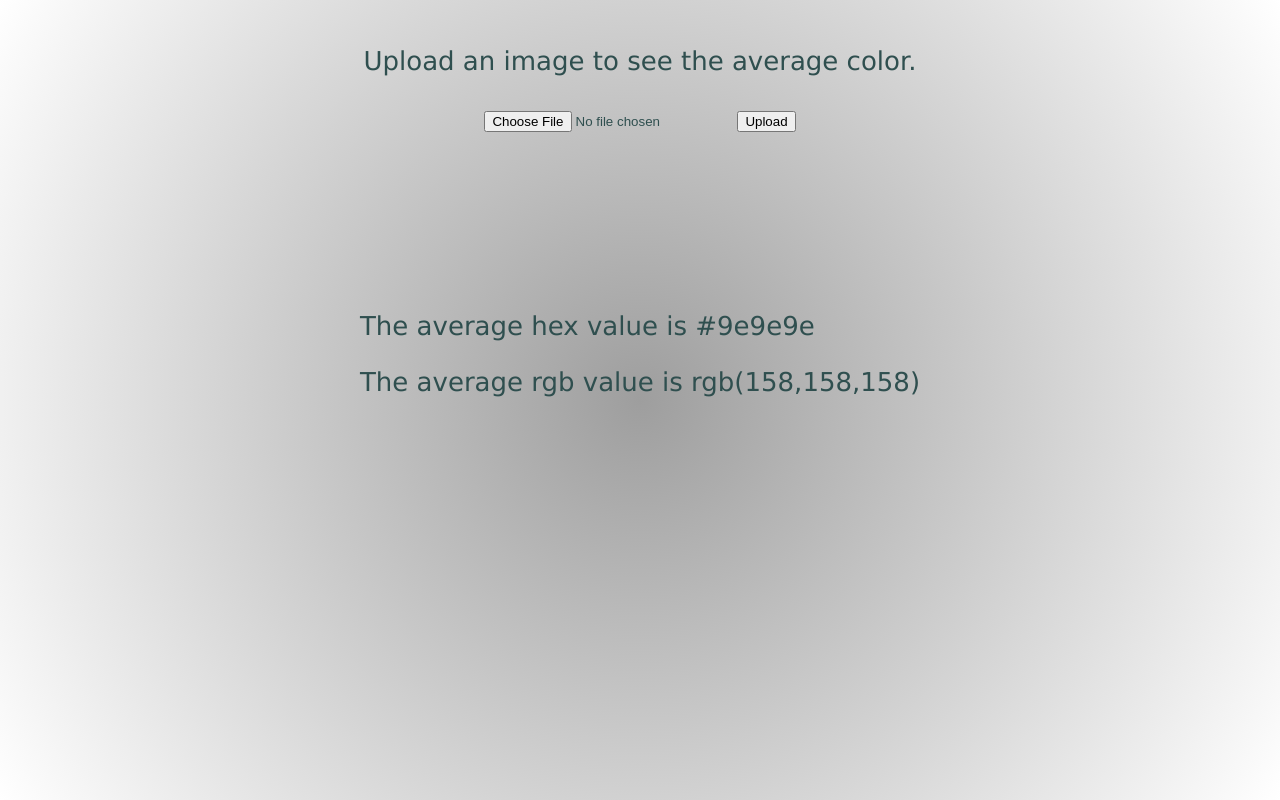
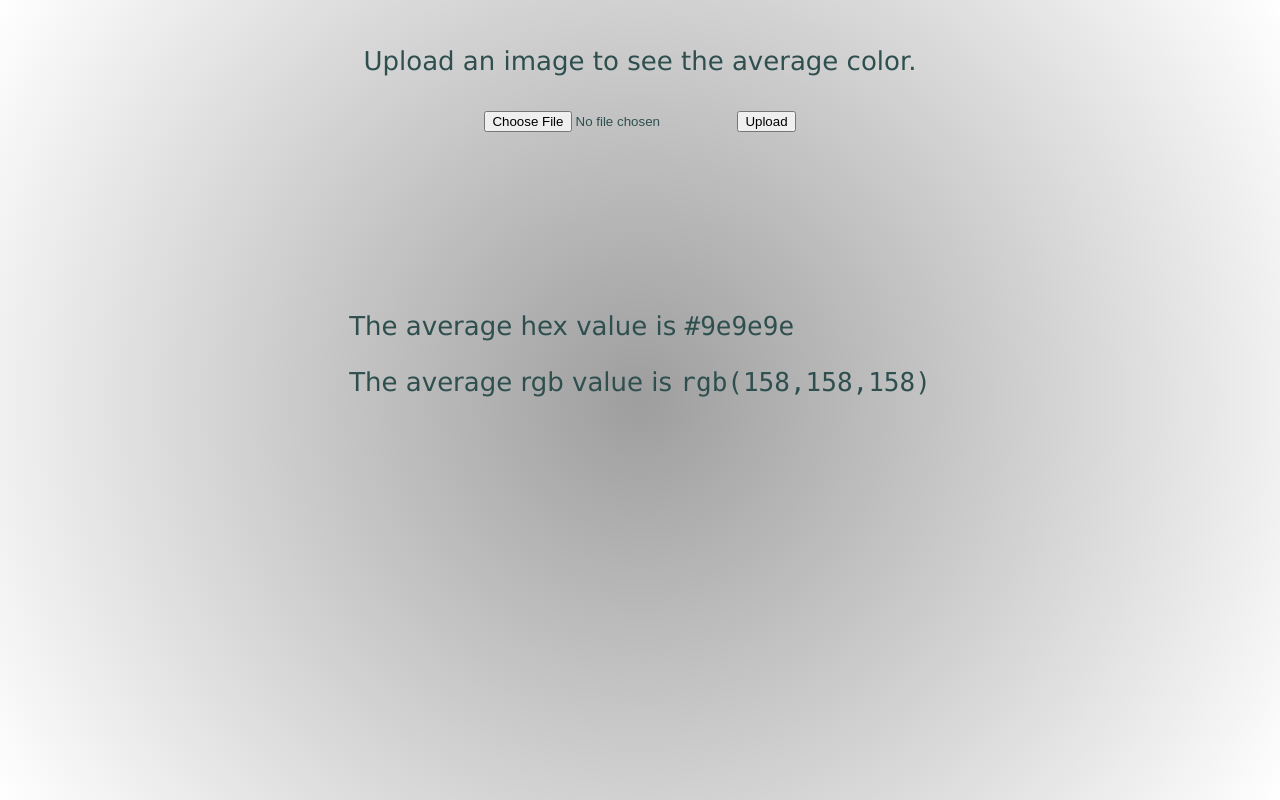
Before and after one commit to dylan-green/swatch, a React (Create React App) app: page / in a window 1280 px wide. Both pictures are taken after a click on the button "Upload". Built offline with nearby package versions, Linux system fonts and the light colour scheme.

Commit message:
<code />

```diff
--- a/src/App.js
+++ b/src/App.js
@@ -95,8 +95,12 @@ class App extends React.Component {
           </section>
           {this.state.avgHex && (
             <section style={{ textAlign: 'left' }}>
-              <p>The average hex value is {this.state.avgHex}</p>
-              <p>The average rgb value is {this.state.avgRGB}</p>
+              <p>
+                The average hex value is <code>{this.state.avgHex}</code>
+              </p>
+              <p>
+                The average rgb value is <code>{this.state.avgRGB}</code>
+              </p>
             </section>
           )}
         </header>
```
